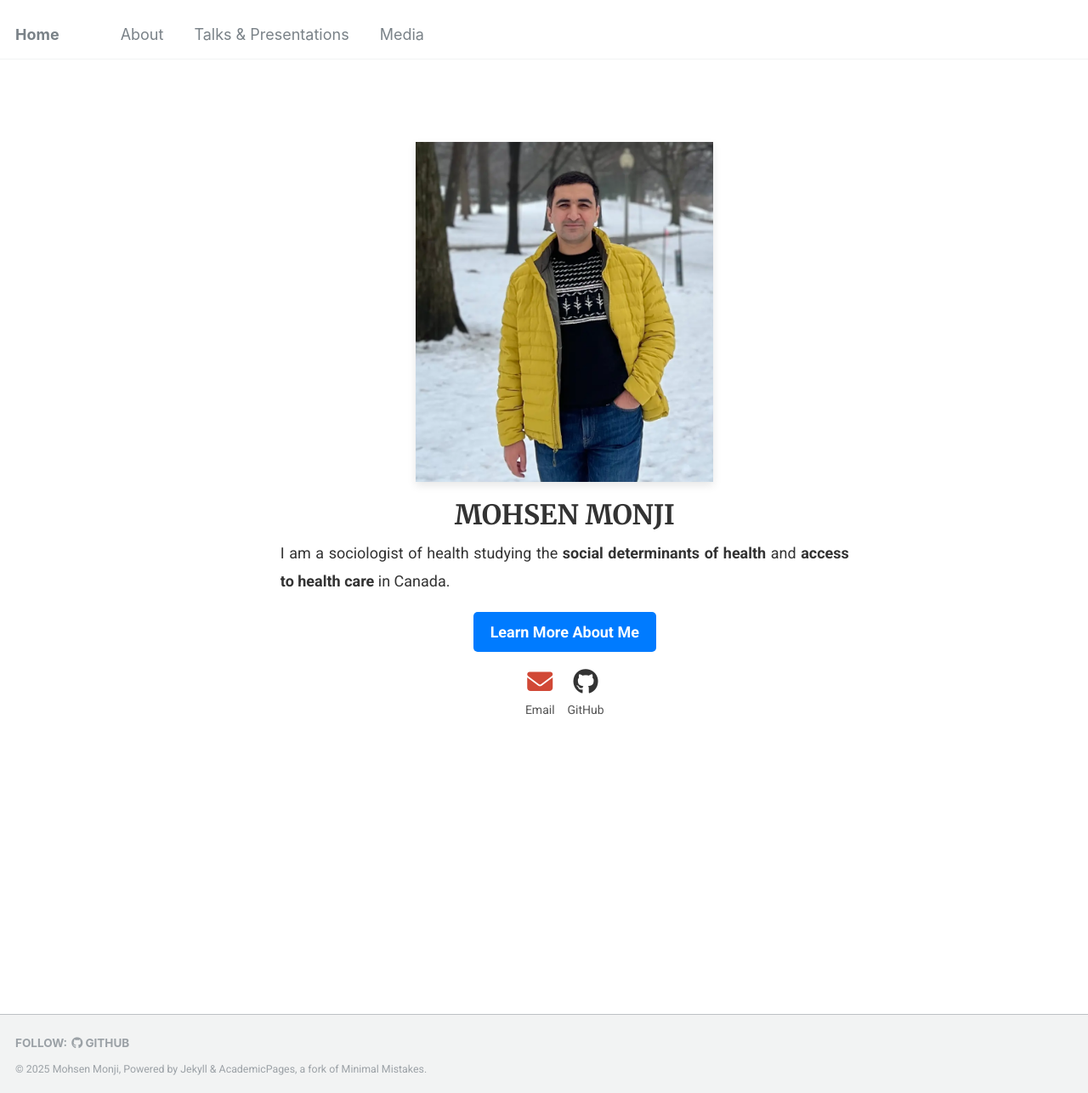
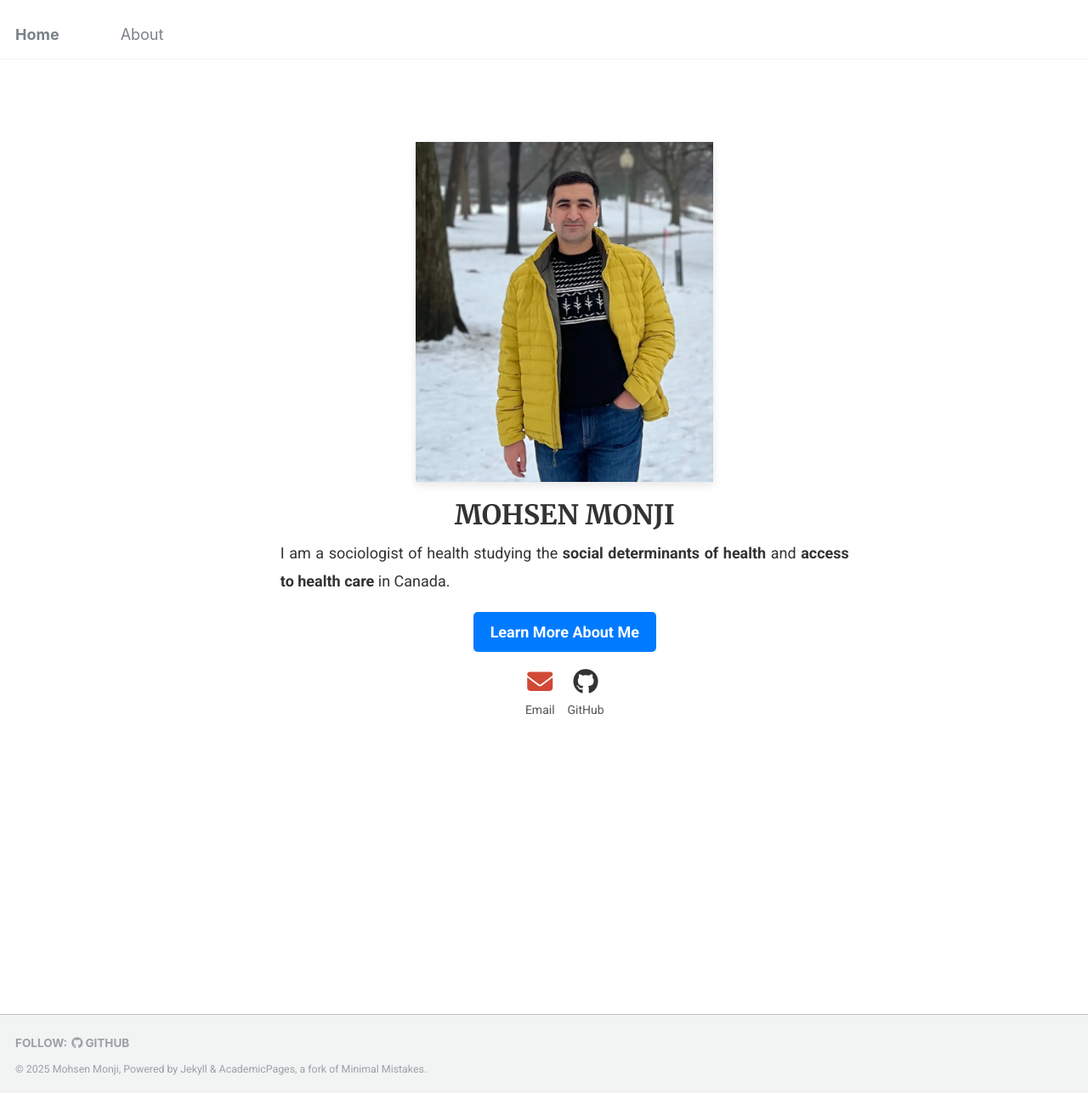
Before and after one commit to Mohsnmonji/mohsnmonji.github.io, a Jekyll site: the page built from _pages/front.md, in a window 1280 px wide and 1286 px high. Shown: the whole window at 85% size. Built offline with Jekyll 4.4.1, drawn with Linux system fonts in a browser that asks for light colours.

Commit message:
Update navigation.yml

```diff
--- a/_data/navigation.yml
+++ b/_data/navigation.yml
@@ -7,7 +7,3 @@
 main:
   - title: "About"
     url: /about-me/
-  - title: "Talks & Presentations"
-    url: /talks/
-  - title: "Media"
-    url: /media/
```
